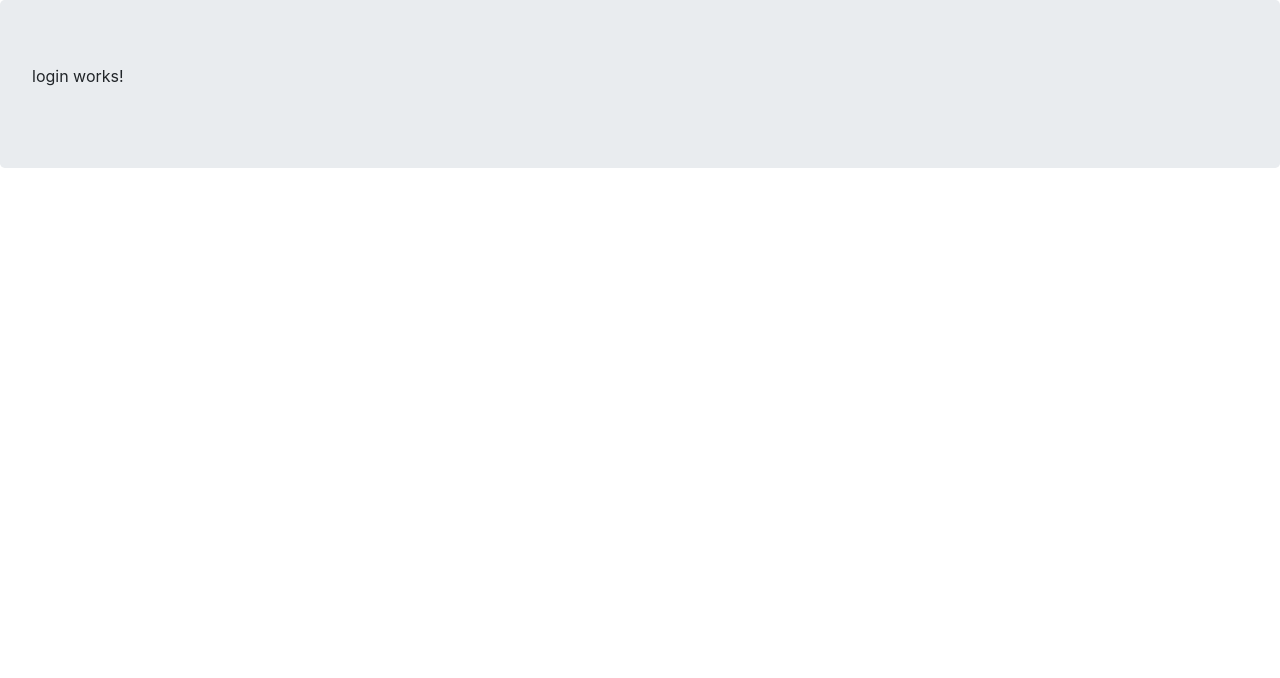
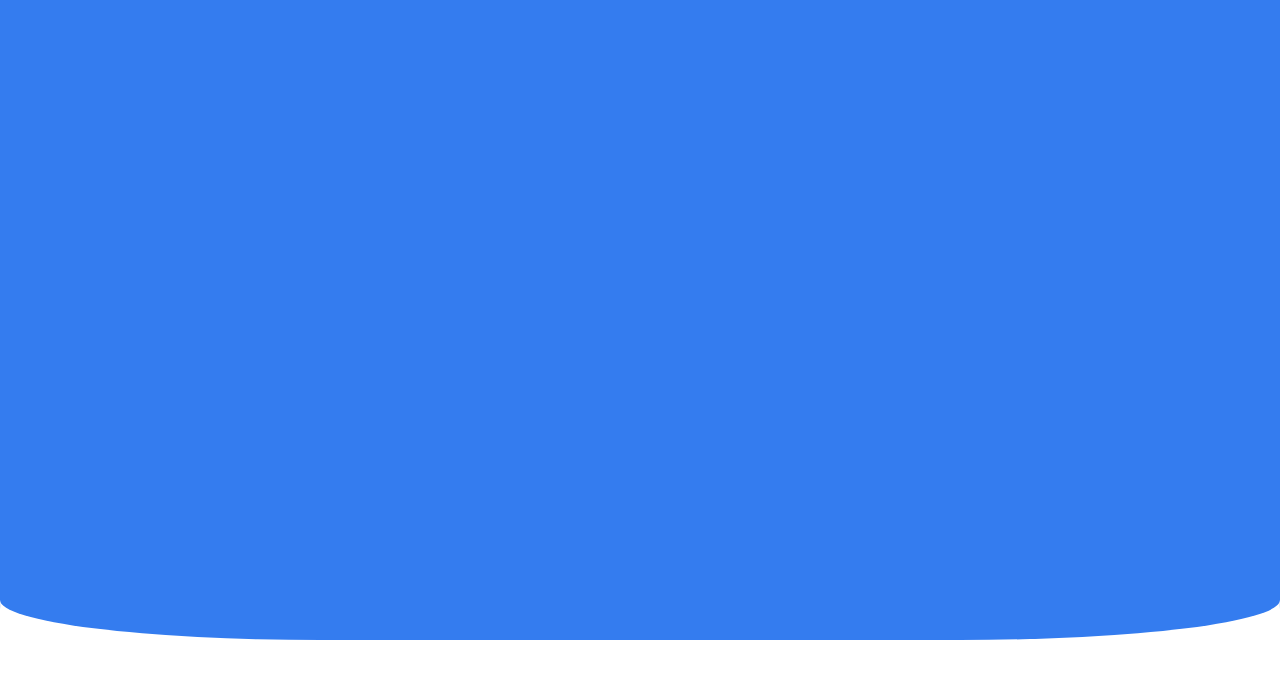
Before and after one commit to Decklan/CryptoChat, an Angular app in the folder chat-client/: page /login in a window 1280 px wide. Shown: the top 678 px of the page. Built offline with nearby package versions, Linux system fonts and the light colour scheme.

Commit message:
Started working on the login page.
* Removed the proxy flag from package.json for now.
* Started working on the login page to make it look nice.

```diff
--- a/chat-client/package.json
+++ b/chat-client/package.json
@@ -3,7 +3,7 @@
   "version": "0.0.0",
   "scripts": {
     "ng": "ng",
-    "start": "ng serve --open --proxy-config proxy.config.json",
+    "start": "ng serve --open",
     "build": "ng build",
     "test": "ng test",
     "lint": "ng lint",
--- a/chat-client/src/app/components/login/login.component.css
+++ b/chat-client/src/app/components/login/login.component.css
@@ -0,0 +1,10 @@
+#login {
+    width: 100%;
+    height: 100vh;
+    background-color: #347cef;
+    border-bottom: 20vh;
+    border-bottom-style: solid;
+    border-bottom-left-radius: 25%;
+    border-bottom-right-radius: 25%;
+    border-bottom-color: white;
+}
--- a/chat-client/src/app/components/login/login.component.html
+++ b/chat-client/src/app/components/login/login.component.html
@@ -1,5 +1,3 @@
-<div class="jumbotron">
-  <p>
-    login works!
-  </p>
+<div class="container-fluid" id="login">
+
 </div>
```
